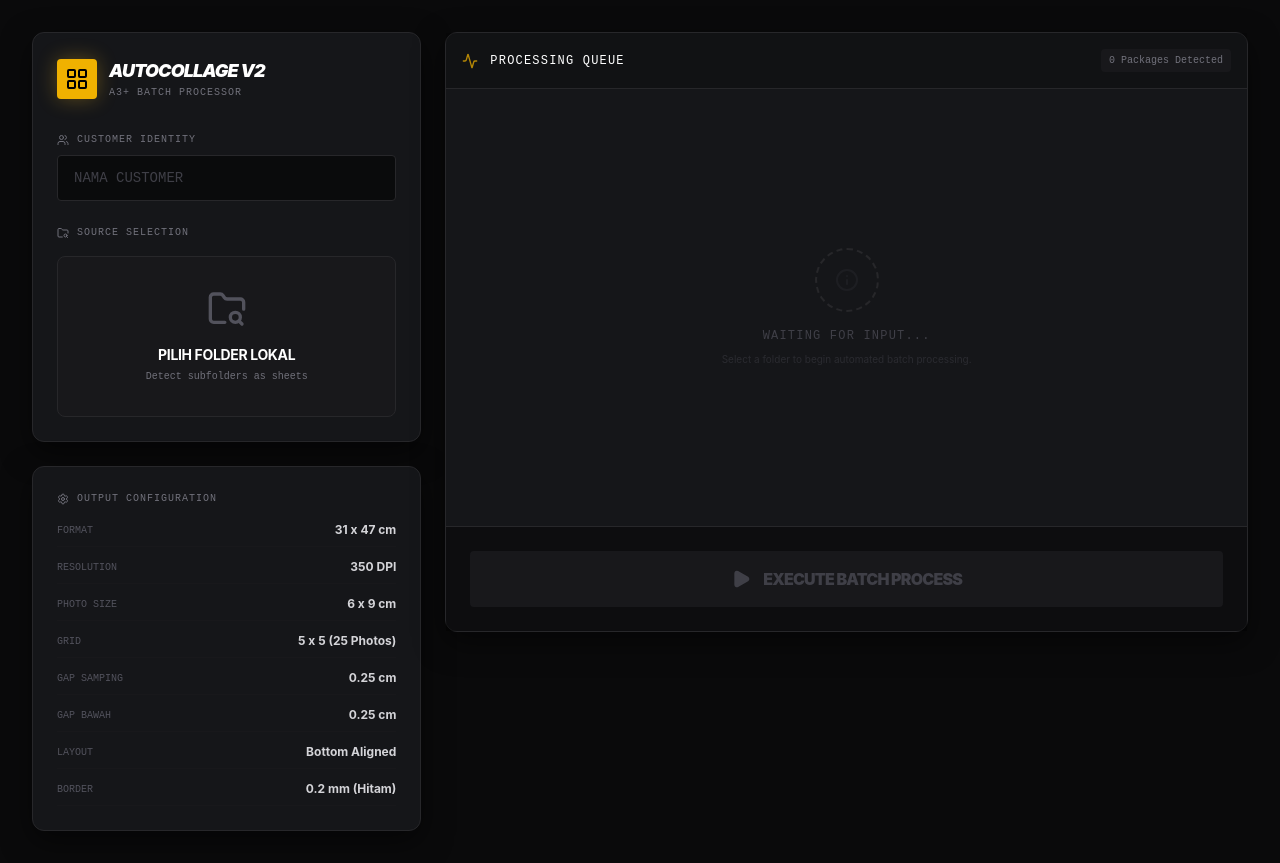
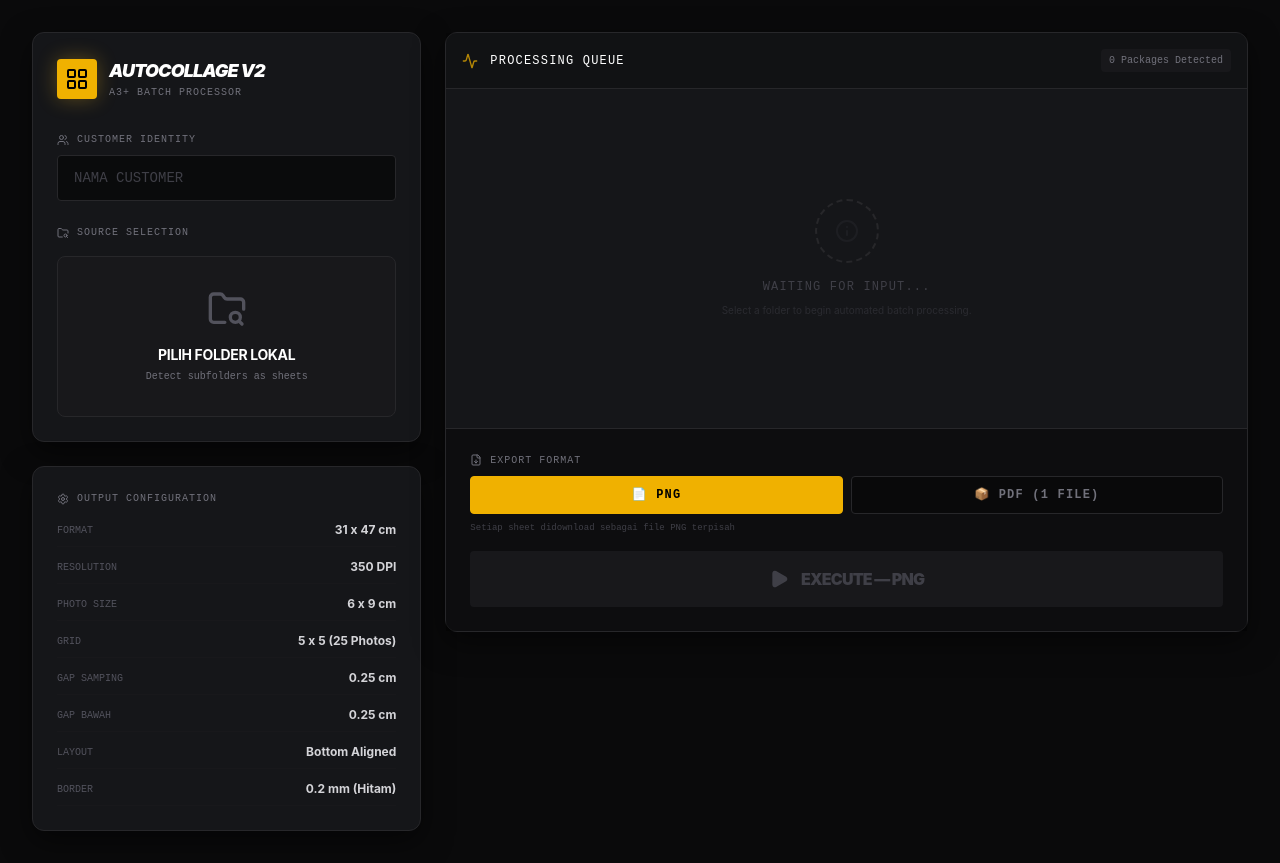
Before and after one commit to 612202300099-crypto/auto-collage-tools, a React (Vite) app: page / in a window 1280 px wide. Built offline with nearby package versions, Linux system fonts and the light colour scheme.

Commit message:
feat-pdf-export-all-sheets-in-one-file

```diff
--- a/package.json
+++ b/package.json
@@ -17,6 +17,7 @@
     "cookie-parser": "^1.4.7",
     "dotenv": "^17.2.3",
     "googleapis": "^171.4.0",
+    "jspdf": "^4.2.1",
     "lucide-react": "^0.546.0",
     "motion": "^12.23.24",
     "react": "^19.0.0",
--- a/src/App.tsx
+++ b/src/App.tsx
@@ -11,10 +11,12 @@ import {
   FileImage,
   Settings,
   Activity,
-  Info
+  Info,
+  FileDown
 } from 'lucide-react';
 import { motion, AnimatePresence } from 'motion/react';
 import { generateCollageLocal } from './utils/collageGenerator';
+import { exportAllSheetsToPDF } from './utils/pdfExporter';
 
 interface LocalPackage {
   name: string;
@@ -32,6 +34,7 @@ export default function App() {
     total: 0,
     log: []
   });
+  const [exportFormat, setExportFormat] = useState<'png' | 'pdf'>('png');
   const fileInputRef = useRef<HTMLInputElement>(null);
 
   const handleFolderSelect = (e: React.ChangeEvent<HTMLInputElement>) => {
@@ -89,22 +92,45 @@ export default function App() {
     }
 
     setIsProcessing(true);
-    setProgress({ current: 0, total: packages.length, log: ['[SYSTEM] Memulai proses batch...'] });
+
+    const isPDF = exportFormat === 'pdf';
+    const modeLabel = isPDF ? 'PDF (semua halaman)' : 'PNG (per halaman)';
+
+    setProgress({
+      current: 0,
+      total: packages.length,
+      log: [`[SYSTEM] Memulai proses batch... Mode: ${modeLabel}`]
+    });
+
+    // Kumpulkan semua blob untuk mode PDF
+    const collectedBlobs: Blob[] = [];
 
     for (let i = 0; i < packages.length; i++) {
       const pkg = packages[i];
       setProgress(prev => ({
         ...prev,
         current: i + 1,
-        log: [`[PROCESS] Mengolah ${pkg.name} (${pkg.files.length} foto)...`, ...prev.log]
+        log: [`[PROCESS] Render ${pkg.name} (${pkg.files.length} foto)...`, ...prev.log]
       }));
 
       try {
         const filesToSend = pkg.files.slice(0, 25);
+        const blob = await generateCollageLocal(
+          filesToSend,
+          customerName,
+          pkg.sheetIndex,
+          pkg.totalSheets
+        );
 
-        // Membangun image 350 DPI di client untuk melewati limit server Vercel (4.5MB request & 10s timeout)
-        const blob = await generateCollageLocal(filesToSend, customerName, pkg.sheetIndex, pkg.totalSheets);
-
+        if (isPDF) {
+          // Mode PDF: kumpulkan dulu, download di akhir
+          collectedBlobs.push(blob);
+          setProgress(prev => ({
+            ...prev,
+            log: [`[READY] Sheet ${pkg.sheetIndex} selesai dirender`, ...prev.log]
+          }));
+        } else {
+          // Mode PNG: langsung download per sheet
           const url = window.URL.createObjectURL(blob);
           const a = document.createElement('a');
           a.href = url;
@@ -113,10 +139,36 @@ export default function App() {
           a.click();
           window.URL.revokeObjectURL(url);
           document.body.removeChild(a);
+          setProgress(prev => ({
+            ...prev,
+            log: [`[SUCCESS] Downloaded Sheet ${pkg.sheetIndex}.png`, ...prev.log]
+          }));
+        }
+      } catch (err: any) {
+        setProgress(prev => ({
+          ...prev,
+          log: [`[ERROR] ${pkg.name}: ${err.message}`, ...prev.log]
+        }));
+      }
+    }
 
-        setProgress(prev => ({ ...prev, log: [`[SUCCESS] Downloaded Sheet ${pkg.sheetIndex}`, ...prev.log] }));
+    // Mode PDF: setelah semua sheet terkumpul, gabung jadi 1 PDF
+    if (isPDF && collectedBlobs.length > 0) {
+      try {
+        setProgress(prev => ({
+          ...prev,
+          log: [`[PDF] Menggabungkan ${collectedBlobs.length} halaman ke dalam 1 file PDF...`, ...prev.log]
+        }));
+        await exportAllSheetsToPDF(collectedBlobs, customerName);
+        setProgress(prev => ({
+          ...prev,
+          log: [`[SUCCESS] PDF berhasil didownload (${collectedBlobs.length} halaman)`, ...prev.log]
+        }));
       } catch (err: any) {
-        setProgress(prev => ({ ...prev, log: [`[ERROR] ${pkg.name}: ${err.message}`, ...prev.log] }));
+        setProgress(prev => ({
+          ...prev,
+          log: [`[ERROR] Gagal membuat PDF: ${err.message}`, ...prev.log]
+        }));
       }
     }
 
@@ -267,7 +319,36 @@ export default function App() {
               )}
             </div>
 
-            <div className="p-6 bg-black/40 border-t border-zinc-800">
+            <div className="p-6 bg-black/40 border-t border-zinc-800 space-y-4">
+
+              {/* Format Selector: PNG vs PDF */}
+              <div className="space-y-2">
+                <label className="text-[10px] font-mono text-zinc-500 uppercase tracking-widest flex items-center gap-2">
+                  <FileDown className="w-3 h-3" /> Export Format
+                </label>
+                <div className="grid grid-cols-2 gap-2">
+                  {(['png', 'pdf'] as const).map((fmt) => (
+                    <button
+                      key={fmt}
+                      onClick={() => setExportFormat(fmt)}
+                      disabled={isProcessing}
+                      className={`py-2.5 rounded text-xs font-mono font-bold uppercase tracking-widest border transition-all ${
+                        exportFormat === fmt
+                          ? 'bg-yellow-500 border-yellow-500 text-black'
+                          : 'bg-black/30 border-zinc-800 text-zinc-500 hover:border-zinc-600 hover:text-zinc-300'
+                      }`}
+                    >
+                      {fmt === 'png' ? '📄 PNG' : '📦 PDF (1 File)'}
+                    </button>
+                  ))}
+                </div>
+                <p className="text-[9px] font-mono text-zinc-700">
+                  {exportFormat === 'png'
+                    ? 'Setiap sheet didownload sebagai file PNG terpisah'
+                    : 'Semua sheet digabung menjadi 1 file PDF multi-halaman'}
+                </p>
+              </div>
+
               <button
                 onClick={startBatch}
                 disabled={isProcessing || packages.length === 0}
@@ -281,7 +362,7 @@ export default function App() {
                 ) : (
                   <>
                     <Play className="w-5 h-5 fill-current" />
-                    Execute Batch Process
+                    Execute — {exportFormat.toUpperCase()}
                   </>
                 )}
                 <div className="absolute inset-0 bg-white/10 translate-y-full group-hover:translate-y-0 transition-transform" />
--- /dev/null
+++ b/src/utils/pdfExporter.ts
@@ -0,0 +1,54 @@
+import jsPDF from 'jspdf';
+
+// Ukuran kertas dalam cm (harus konsisten dengan collageGenerator.ts)
+const PAGE_WIDTH_CM = 31;
+const PAGE_HEIGHT_CM = 47;
+
+/**
+ * Konversi Blob gambar menjadi Data URL (base64)
+ * Dibutuhkan karena jsPDF.addImage() menerima data URL
+ */
+function blobToDataURL(blob: Blob): Promise<string> {
+  return new Promise((resolve, reject) => {
+    const reader = new FileReader();
+    reader.onload = () => resolve(reader.result as string);
+    reader.onerror = () => reject(new Error('Gagal membaca blob gambar'));
+    reader.readAsDataURL(blob);
+  });
+}
+
+/**
+ * Gabungkan semua Blob gambar (per sheet) menjadi satu file PDF multi-halaman,
+ * lalu langsung trigger download ke browser.
+ *
+ * @param imageBlobs   - Array Blob PNG, satu per sheet (urutan = urutan halaman)
+ * @param customerName - Nama customer (untuk nama file PDF)
+ */
+export async function exportAllSheetsToPDF(
+  imageBlobs: Blob[],
+  customerName: string
+): Promise<void> {
+  if (imageBlobs.length === 0) throw new Error('Tidak ada sheet untuk diekspor');
+
+  const pdf = new jsPDF({
+    orientation: 'portrait',
+    unit: 'cm',
+    format: [PAGE_WIDTH_CM, PAGE_HEIGHT_CM],
+    compress: true, // Kompres PDF agar ukuran file lebih kecil
+  });
+
+  for (let i = 0; i < imageBlobs.length; i++) {
+    const dataUrl = await blobToDataURL(imageBlobs[i]);
+
+    // Halaman pertama sudah otomatis ada, mulai dari ke-2 baru addPage
+    if (i > 0) {
+      pdf.addPage([PAGE_WIDTH_CM, PAGE_HEIGHT_CM], 'portrait');
+    }
+
+    // Tempel gambar memenuhi seluruh halaman (0,0 → 31x47 cm)
+    pdf.addImage(dataUrl, 'PNG', 0, 0, PAGE_WIDTH_CM, PAGE_HEIGHT_CM);
+  }
+
+  const safeFileName = customerName.replace(/[^a-zA-Z0-9_\-]/g, '_');
+  pdf.save(`${safeFileName}_semua_halaman.pdf`);
+}
```
Also changed, not shown: vite.config.ts (+11 -1 lines), 1 other file (tests, documents, lock files or other folders). Lines whose indentation alone changed are shown as unchanged.
